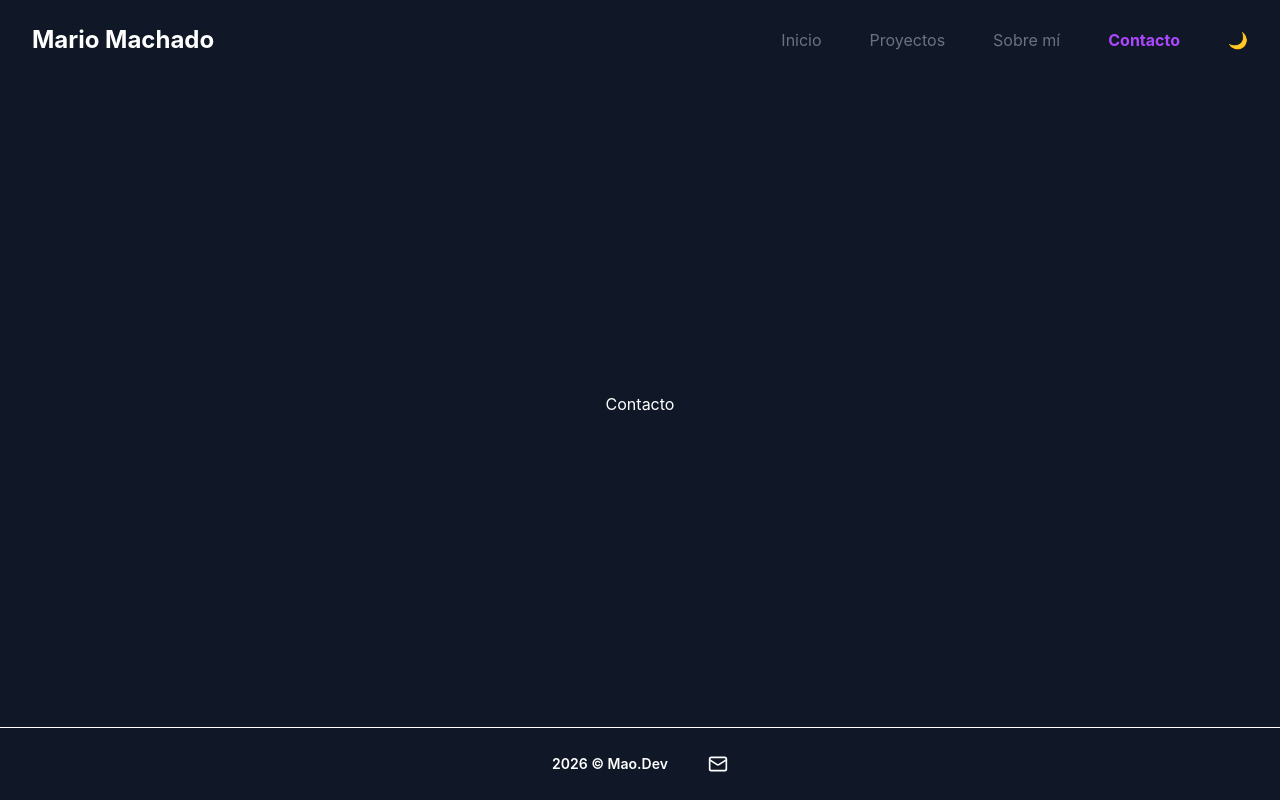
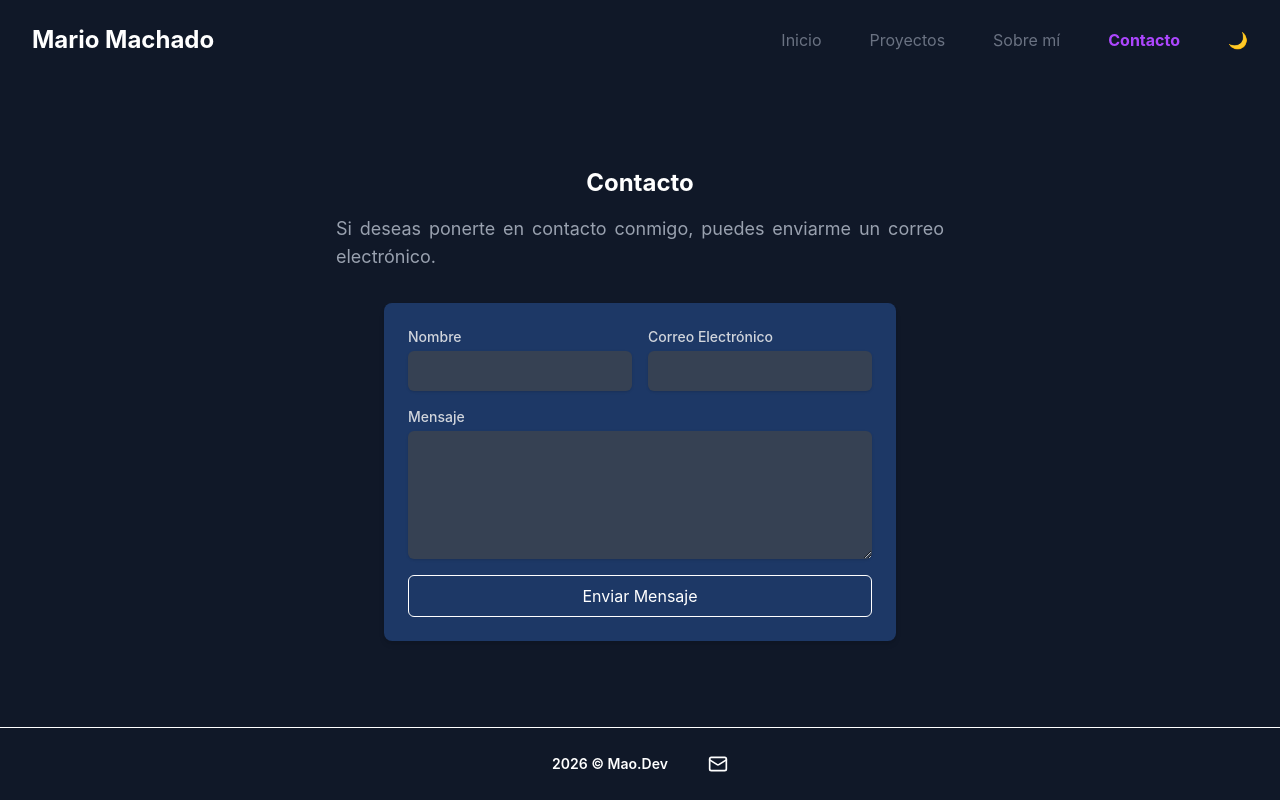
Before and after one commit to MaoMachado/Portfolio, a React (Vite) app: page /contact in a window 1280 px wide. Built offline with nearby package versions, Linux system fonts and the light colour scheme.

Commit message:
feat: agregar página Contact con formulario y enlaces sociales

```diff
--- a/package.json
+++ b/package.json
@@ -10,6 +10,7 @@
     "preview": "vite preview"
   },
   "dependencies": {
+    "@emailjs/browser": "^4.4.1",
     "@emotion/react": "^11.14.0",
     "@emotion/styled": "^11.14.1",
     "@headlessui/react": "^2.2.10",
--- a/src/components/sections/Contact.tsx
+++ b/src/components/sections/Contact.tsx
@@ -1,7 +1,172 @@
+import { useState } from "react";
+import emailjs from "@emailjs/browser";
+import { motion } from "framer-motion";
+
+interface FORM {
+  nombre: string;
+  email: string;
+  mensaje: string;
+}
+
 export default function Contact() {
+  const [form, setForm] = useState<FORM>({
+    nombre: "",
+    email: "",
+    mensaje: "",
+  });
+  const [loading, setLoading] = useState<boolean>(false);
+  const [statusMessage, setStatusMessage] = useState<string>("");
+
+  const handleSubmit = async (
+    e: React.FormEvent<HTMLFormElement>,
+  ): Promise<void> => {
+    e.preventDefault();
+
+    if (!form.nombre || !form.email || !form.mensaje) {
+      alert("Por favor, completa todos los campos antes de enviar el mensaje.");
+      return;
+    }
+
+    const templateForm = {
+      nombre: form.nombre,
+      email: form.email,
+      mensaje: form.mensaje,
+    };
+
+    setLoading(true);
+    setStatusMessage("");
+
+    emailjs
+      .send(
+        import.meta.env.VITE_SERVICE_ID as string,
+        import.meta.env.VITE_TEMPLATE_ID as string,
+        templateForm,
+        import.meta.env.VITE_PUBLIC_KEY,
+      )
+      .then(
+        (response) => {
+          console.log("Mensaje enviado:", response.status, response.text);
+          setStatusMessage(
+            "¡Mensaje enviado con éxito! Gracias por ponerte en contacto conmigo.",
+          );
+          setLoading(false);
+          setForm({ nombre: "", email: "", mensaje: "" });
+        },
+        (error) => {
+          console.error("Error al enviar el mensaje:", error);
+          setStatusMessage(
+            "Hubo un error al enviar tu mensaje. Por favor, inténtalo de nuevo más tarde.",
+          );
+          setLoading(false);
+        },
+      )
+      .finally(() => {
+        setLoading(false);
+      });
+  };
+
   return (
-    <section id="contact" className="py-16">
-      <h2>Contacto</h2>
+    <section id="contact" className="w-full lg:w-1/2 px-4">
+      <motion.div
+        className="flex flex-col items-center gap-8"
+        initial={{ opacity: 0, y: 20 }}
+        animate={{ opacity: 1, y: 0 }}
+        transition={{ duration: 0.5 }}
+      >
+        <header>
+          <h2 className="text-2xl font-bold mb-4 text-center">Contacto</h2>
+          <p className="text-lg text-justify dark:text-gray-400">
+            Si deseas ponerte en contacto conmigo, puedes enviarme un correo
+            electrónico.
+          </p>
+        </header>
+
+        <section className="w-full">
+          <form
+            onSubmit={handleSubmit}
+            className="flex flex-col gap-4 w-full sm:w-sm lg:w-lg m-auto dark:bg-(--ascent-primary-30) bg-(--ascent-primary-30) p-6 rounded-lg shadow-md"
+          >
+            <article className="grid grid-cols-1 md:grid-cols-2 gap-4">
+              <motion.div
+                initial={{ opacity: 0, x: -20 }}
+                animate={{ opacity: 1, x: 0 }}
+                transition={{ duration: 0.5, delay: 0.15 }}
+              >
+                <label
+                  htmlFor="nombre"
+                  className="block text-sm font-medium text-gray-700 dark:text-gray-300"
+                >
+                  Nombre
+                </label>
+                <input
+                  required
+                  type="text"
+                  id="nombre"
+                  value={form.nombre}
+                  onChange={(e) => setForm({ ...form, nombre: e.target.value })}
+                  className="mt-1 py-2 px-4 block w-full rounded-md shadow-sm dark:text-white dark:bg-gray-700 dark:border-(--ascent-primary)"
+                />
+              </motion.div>
+
+              <motion.div
+                initial={{ opacity: 0, x: -20 }}
+                animate={{ opacity: 1, x: 0 }}
+                transition={{ duration: 0.5, delay: 0.3 }}
+              >
+                <label
+                  htmlFor="email"
+                  className="block text-sm font-medium text-gray-700 dark:text-gray-300"
+                >
+                  Correo Electrónico
+                </label>
+                <input
+                  required
+                  type="email"
+                  id="email"
+                  name="email"
+                  value={form.email}
+                  onChange={(e) => setForm({ ...form, email: e.target.value })}
+                  className="mt-1 py-2 px-4 block w-full rounded-md border-gray-300 shadow-sm focus:border-indigo-500 focus:ring-indigo-500 dark:bg-gray-700 dark:border-gray-600 dark:text-white"
+                />
+              </motion.div>
+            </article>
+
+            <motion.div
+              initial={{ opacity: 0, x: -20 }}
+              animate={{ opacity: 1, x: 0 }}
+              transition={{ duration: 0.5, delay: 0.45 }}
+            >
+              <label
+                htmlFor="mensaje"
+                className="block text-sm font-medium text-gray-700 dark:text-gray-300"
+              >
+                Mensaje
+              </label>
+              <textarea
+                required
+                id="mensaje"
+                name="mensaje"
+                value={form.mensaje}
+                onChange={(e) => setForm({ ...form, mensaje: e.target.value })}
+                rows={4}
+                className="mt-1 p-4 block w-full rounded-md border-gray-300 shadow-sm focus:border-indigo-500 focus:ring-indigo-500 dark:bg-gray-700 dark:border-gray-600 dark:text-white"
+              />
+            </motion.div>
+
+            <motion.button
+              initial={{ opacity: 0, y: 20 }}
+              animate={{ opacity: 1, y: 0 }}
+              transition={{ duration: 0.5, delay: 0.6 }}
+              type="submit"
+              className="cursor-pointer inline-flex items-center justify-center px-4 py-2 border rounded-md hover:bg-gray-100 dark:hover:bg-gray-700 transition-colors duration-300"
+            >
+              {loading ? "Enviando..." : "Enviar Mensaje"}
+            </motion.button>
+          </form>
+        </section>
+
+        {statusMessage && <p className="text-sm">{statusMessage}</p>}
+      </motion.div>
     </section>
   );
 }
--- a/src/components/sections/Projects.tsx
+++ b/src/components/sections/Projects.tsx
@@ -27,7 +27,7 @@ export default function Projects() {
   }, []);
 
   return (
-    <section className="w-full lg:w-1/2">
+    <section className="w-full lg:w-1/2 py-4">
       <motion.div
         className="flex flex-col items-center gap-8"
         initial={{ opacity: 0, y: 20 }}
--- a/src/styles/index.css
+++ b/src/styles/index.css
@@ -17,6 +17,14 @@
   --text-dark: #0f172a;
   --text-light: #e2e8f0;
   --ascent-primary: #3b82f6;
+  --ascent-primary-10: hsla(217, 91%, 60%, 0.1);
+  --ascent-primary-30: hsla(217, 91%, 60%, 0.3);
+  --ascent-primary-50: hsla(217, 91%, 60%, 0.5);
+  --ascent-primary-50: hsla(217, 91%, 60%, 0.5);
+  --ascent-primary-50: hsla(217, 91%, 60%, 0.5);
+  --ascent-primary-70: hsla(217, 91%, 60%, 0.7);
+  --ascent-primary-90: hsla(217, 91%, 60%, 0.9);
+
   --ascent-secondary: #8b5cf6;
 }
 
```
Also changed, not shown: 2 other files (tests, documents, lock files or other folders).
